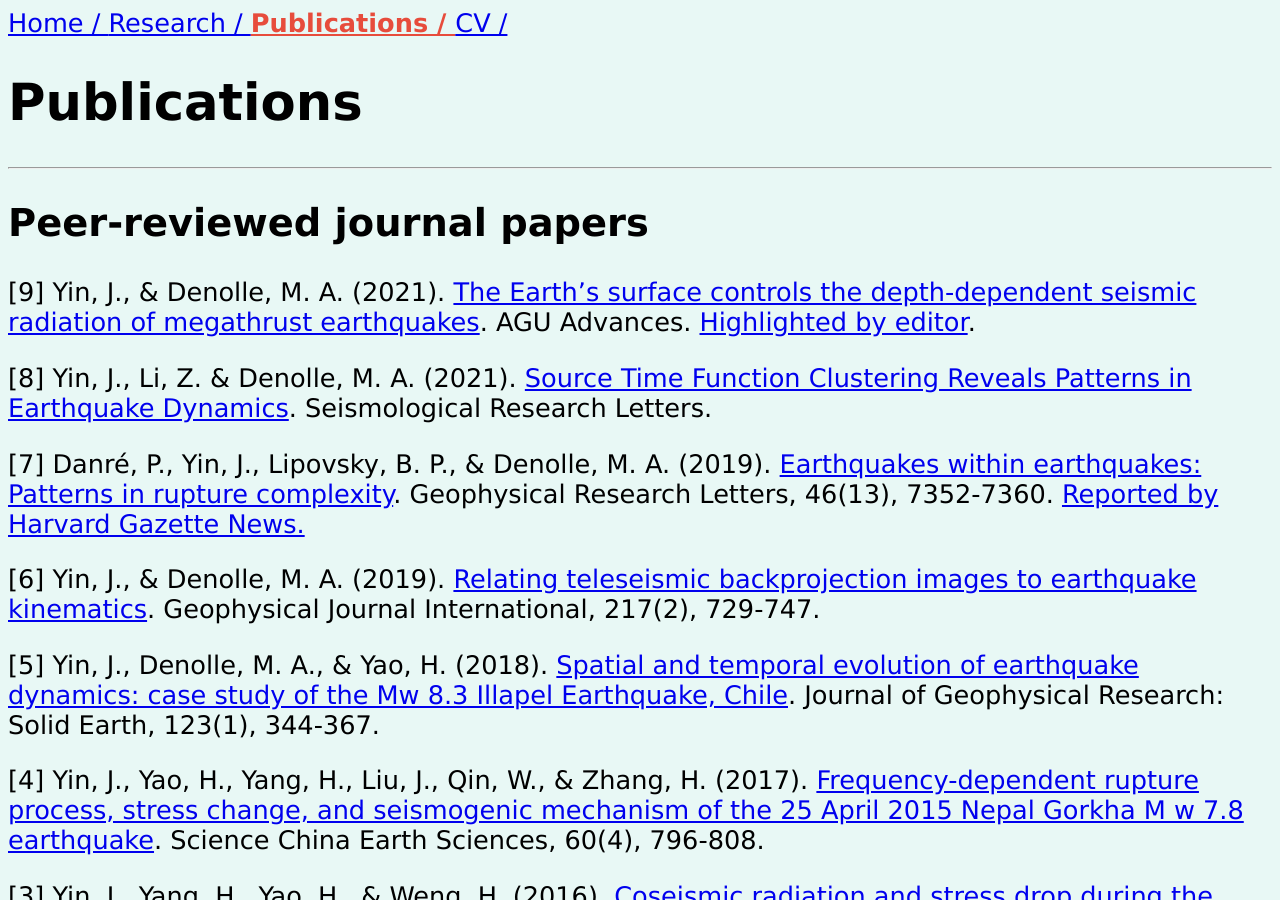
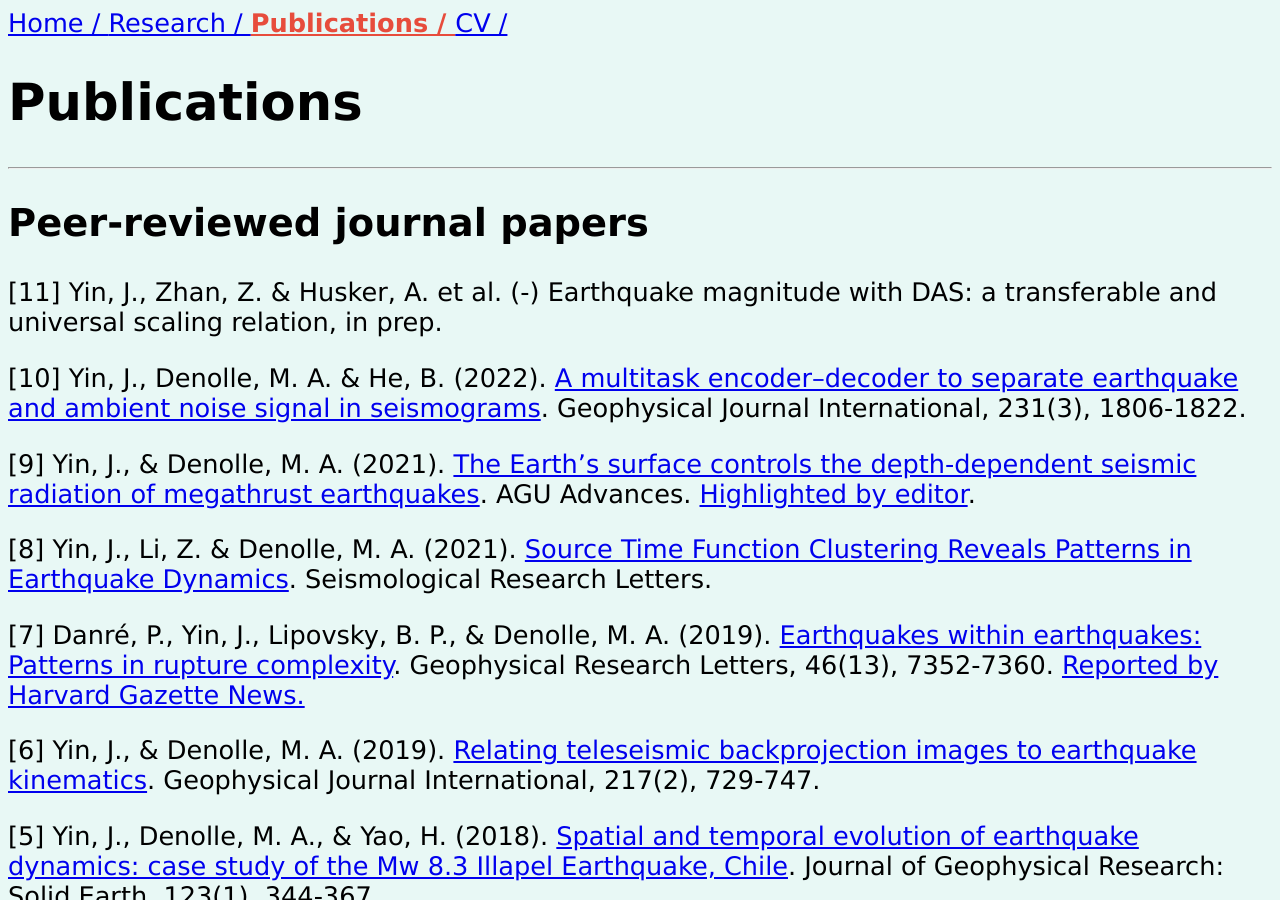
Before and after one commit to yinjiuxun/yinjiuxun.github.io, a Jekyll site: the page built from pages/publications.md, in a window 1280 px wide and 900 px high. Built offline with Jekyll 4.4.1, drawn with Linux system fonts in a browser that asks for light colours.

Commit message:
Update publications.md

```diff
--- a/pages/publications.md
+++ b/pages/publications.md
@@ -7,6 +7,11 @@ title: Publications
 ----
 
 <h2> Peer-reviewed journal papers </h2>
+
+[11] Yin, J., Zhan, Z. & Husker, A. et al. (-) Earthquake magnitude with DAS: a transferable and
+universal scaling relation, in prep.
+
+[10] Yin, J., Denolle, M. A. & He, B. (2022). [A multitask encoder–decoder to separate earthquake and ambient noise signal in seismograms](https://doi.org/10.1093/gji/ggac290). Geophysical Journal International, 231(3), 1806-1822.
 
 [9] Yin, J., & Denolle, M. A. (2021). [The Earth’s surface controls the depth-dependent seismic radiation of megathrust earthquakes](https://agupubs.onlinelibrary.wiley.com/doi/abs/10.1029/2021AV000413). AGU Advances. [Highlighted by editor](https://eos.org/editor-highlights/the-highs-and-the-lows-of-megathrust-earthquakes).
 
```
